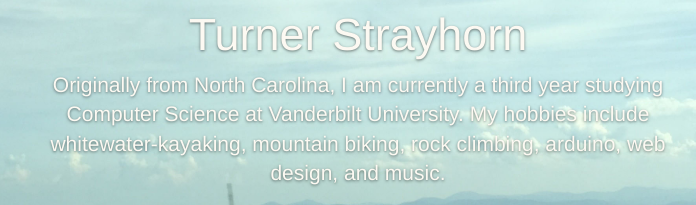
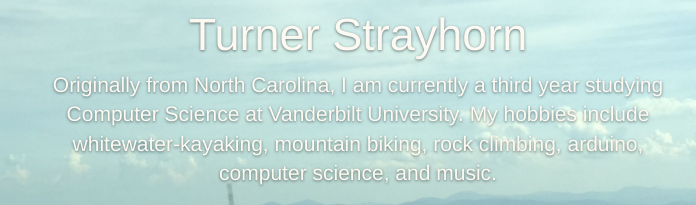
Before and after one commit to renrut/renrut.github.io, a plain HTML site: page index.html in a window 1280 px wide. Shown: the part 273-478 px from the top of the page, 282-978 px from the left. Drawn offline with nearby package versions, Linux system fonts and the light colour scheme.

Commit message:
more fine tuning

```diff
--- a/index.html
+++ b/index.html
@@ -52,7 +52,7 @@
 
           <div class="inner cover">
 	            <h1 class="cover-heading">Turner Strayhorn</h1>
-	            <p class="lead">Originally from North Carolina, I am currently a third year studying Computer Science at Vanderbilt University. My hobbies include whitewater-kayaking, mountain biking, rock climbing, arduino, web design, and music.</p>
+	            <p class="lead">Originally from North Carolina, I am currently a third year studying Computer Science at Vanderbilt University. My hobbies include whitewater-kayaking, mountain biking, rock climbing, arduino, computer science, and music.</p>
 	            <p class="lead">
 				  <div class="row">
 				        <a class="btn btn-lg btn-default view-pdf" href="assets/docs/Resume.pdf">View My Resumé</a>
```
